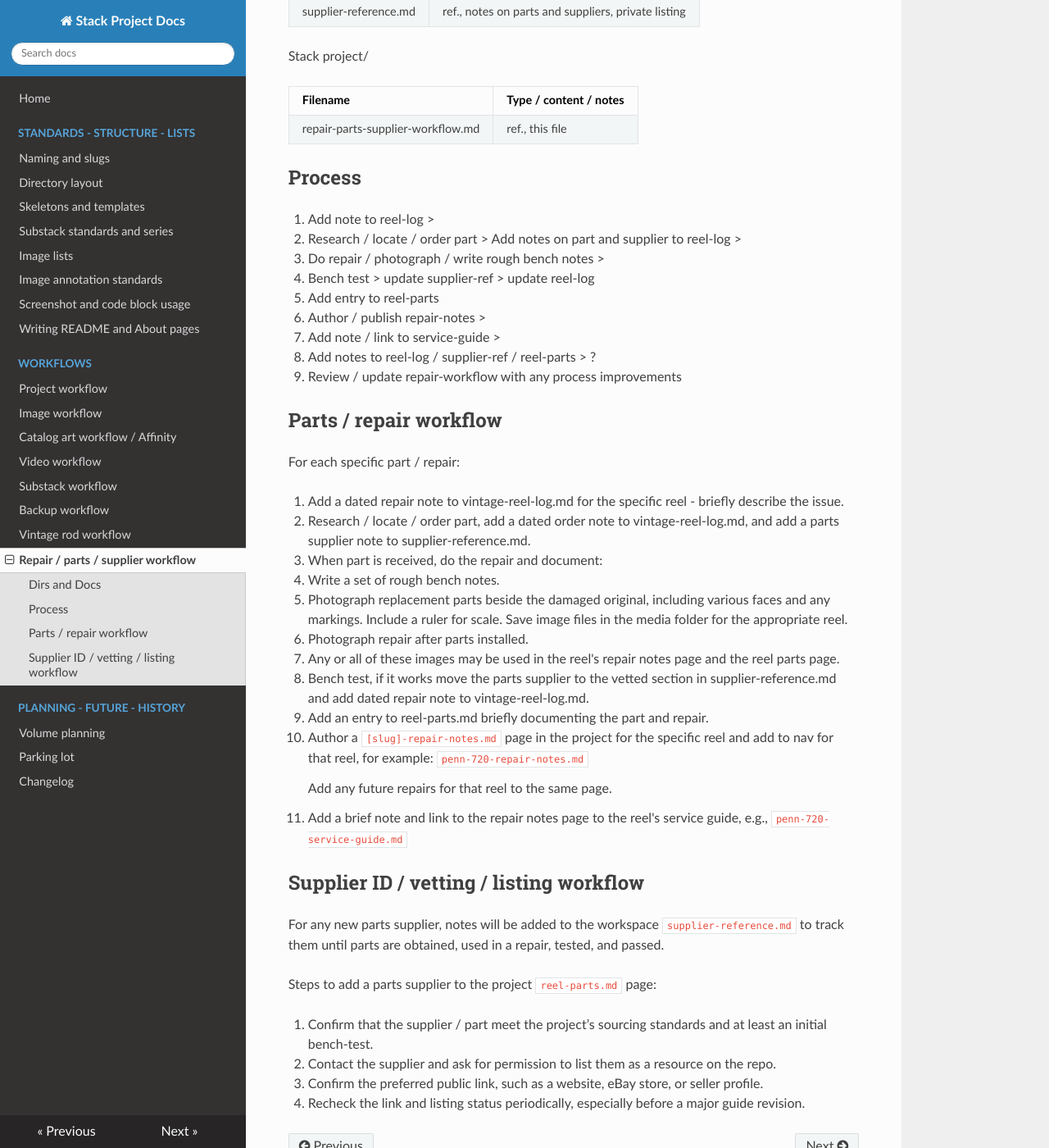
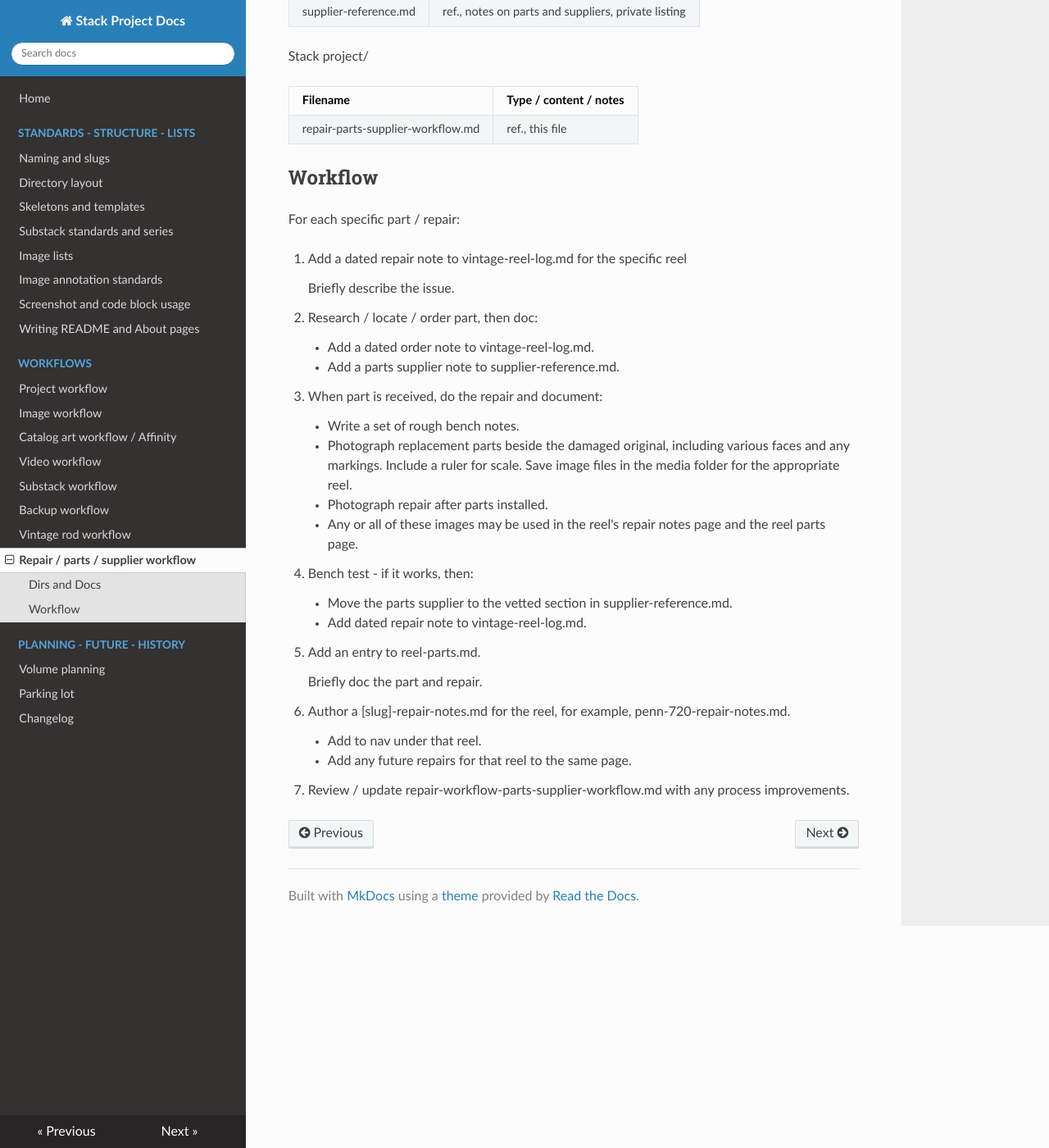
Before and after one commit to john-tech-writer/stack-project-docs, an MkDocs documentation site: the page built from docs/repair-parts-supplier-workflow.md, in a window 1280 px wide and 1400 px high, scrolled down 718 px. Shown: the whole window at 82% size. Built offline with MkDocs 1.6.1, drawn with Linux system fonts in a browser that asks for light colours; nearby versions of some CDN libraries.

Commit message:
final revs to repair workflow

```diff
--- a/docs/repair-parts-supplier-workflow.md
+++ b/docs/repair-parts-supplier-workflow.md
@@ -27,59 +27,44 @@ Filename | Type / content / notes
 --|--
  repair-parts-supplier-workflow.md | ref., this file
 
-
-## Process
-
-1. Add note to reel-log >
-2. Research / locate / order part > Add notes on part and supplier to reel-log >
-3. Do repair / photograph / write rough bench notes >
-4. Bench test > update supplier-ref > update reel-log
-5. Add entry to reel-parts
-6. Author / publish repair-notes >
-7. Add note / link to service-guide >
-
-8. Add notes to reel-log / supplier-ref / reel-parts > ?
-
-9. Review / update repair-workflow with any process improvements
-
-## Parts / repair workflow
+## Workflow
 
 For each specific part / repair:
 
-1. Add a dated repair note to vintage-reel-log.md for the specific reel - briefly describe the issue.
+1. Add a dated repair note to vintage-reel-log.md for the specific reel
 
-2. Research / locate / order part, add a dated order note to vintage-reel-log.md, and add a parts supplier note to supplier-reference.md.
+    Briefly describe the issue.
+
+2. Research / locate / order part, then doc:
+
+    - Add a dated order note to vintage-reel-log.md.
+
+    - Add a parts supplier note to supplier-reference.md.
 
 3. When part is received, do the repair and document:
 
-  - Write a set of rough bench notes.
+    - Write a set of rough bench notes.
 
-  - Photograph replacement parts beside the damaged original, including various faces and any markings. Include a ruler for scale.  Save image files in the media folder for the appropriate reel.
+    - Photograph replacement parts beside the damaged original, including various faces and any markings. Include a ruler for scale.  Save image files in the media folder for the appropriate reel.
 
-  - Photograph repair after parts installed.
+    - Photograph repair after parts installed.
 
-  - Any or all of these images may be used in the reel's repair notes page and the reel parts page.
+    - Any or all of these images may be used in the reel's repair notes page and the reel parts page.
 
-4. Bench test, if it works move the parts supplier to the vetted section in supplier-reference.md and add dated repair note to vintage-reel-log.md.
+4. Bench test - if it works, then:
 
-5. Add an entry to reel-parts.md briefly documenting the part and repair.
+    - Move the parts supplier to the vetted section in supplier-reference.md.
 
-6. Author a `[slug]-repair-notes.md` page in the project for the specific reel and add to nav for that reel, for example: `penn-720-repair-notes.md`
+    - Add dated repair note to vintage-reel-log.md.
 
-    Add any future repairs for that reel to the same page.
+5. Add an entry to reel-parts.md.
 
-7. Add a brief note and link to the repair notes page to the reel's service guide, e.g., `penn-720-service-guide.md`
+    Briefly doc the part and repair.
 
-## Supplier ID / vetting / listing workflow
+6. Author a [slug]-repair-notes.md for the reel, for example, penn-720-repair-notes.md.
 
-For any new parts supplier, notes will be added to the workspace `supplier-reference.md` to track them until parts are obtained, used in a repair, tested, and passed.
+    - Add to nav under that reel.
 
-Steps to add a parts supplier to the project `reel-parts.md` page:
+    - Add any future repairs for that reel to the same page.
 
-1. Confirm that the supplier / part meet the project’s sourcing standards and at least an initial bench-test.
-
-2. Contact the supplier and ask for permission to list them as a resource on the repo.
-
-3. Confirm the preferred public link, such as a website, eBay store, or seller profile.
-
-4. Recheck the link and listing status periodically, especially before a major guide revision.
+7. Review / update repair-workflow-parts-supplier-workflow.md with any process improvements.
```
